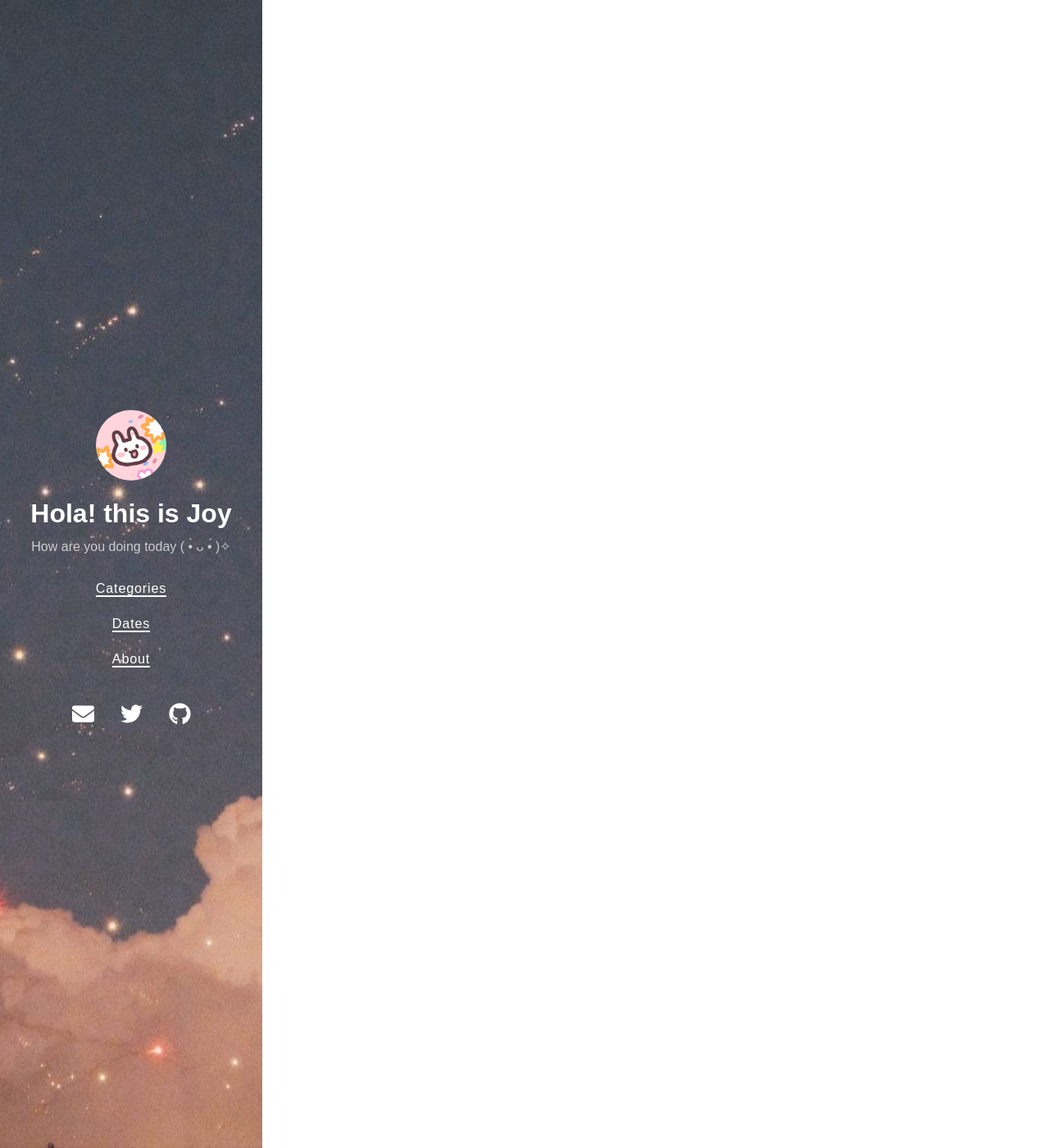
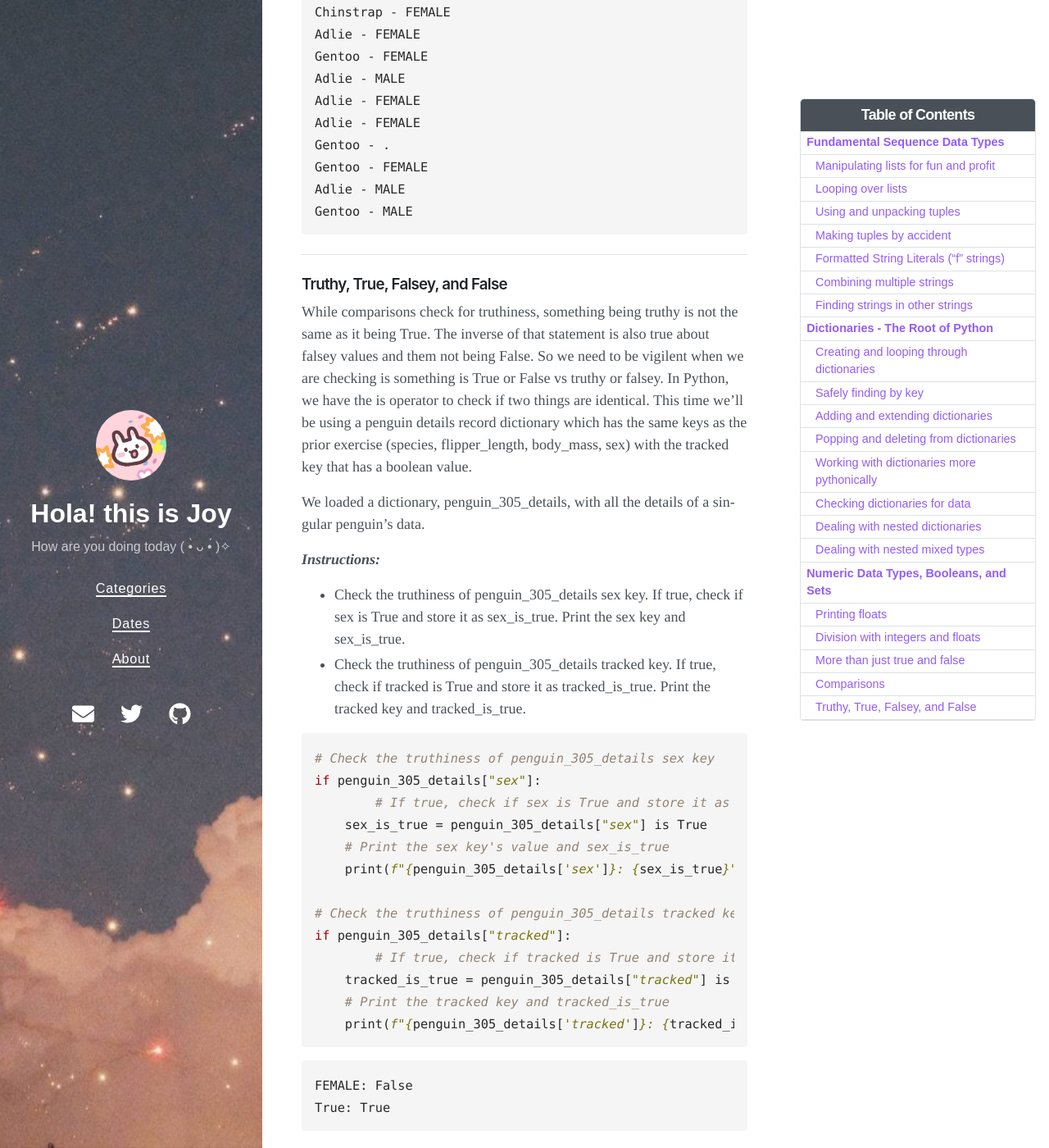
Before and after one commit to Joy3Luo/mathnotes, a Jekyll site: the page built from _posts/2023-11-27-DataCampDataTypes.md, in a window 1280 px wide and 1400 px high, scrolled down 20908 px. Shown: the whole window at 82% size. Built offline with Jekyll 4.4.1, drawn with Linux system fonts in a browser that asks for light colours; nearby versions of some CDN libraries; some of the changed text lies outside the part shown.

Commit message:
Update 2023-11-27-DataCampDataTypes.md

````diff
--- a/_posts/2023-11-27-DataCampDataTypes.md
+++ b/_posts/2023-11-27-DataCampDataTypes.md
@@ -522,3 +522,171 @@ Foraging
 ---
 ## Numeric Data Types, Booleans, and Sets
 ---
+### Printing floats
+
+Scientific notation is a powerful tool for representing numbers, but it can be confusing to handle when trying to print float values. However, we can use the f strings we learned about previously to make sure we get them printed properly every time by using a format specifier. For example, if we wanted to format a variable in an f string as a float, we can use the f format specifier, such as: print(f"{some_variable:f}"). It also takes an operation precision on the float format specifier, for example, print(f"{some_variable:.4f}") would print four decimal places of precision.
+
+**_Instructions:_**
+* Print float1, float2, and float3 notice where the jump to scientific notation occurs.
+* Print float2 and float3 using the default float format specifier, and notice what happened to float3.
+* Print float3 with the float format specifier and a precision of 7.
+
+```py
+# Print floats 1, 2, and 3
+print(float1)
+print(float2)
+print(float3)
+
+# Print floats 2 and 3 using the f string formatter
+print(f"{float2:f}")
+print(f"{float3:f}")
+
+# Print float 3 with a 7 f string precision
+print(f"{float3:0.7f}")
+```
+```
+0.0001
+1e-05
+1e-07
+0.000010
+0.000000
+0.0000001
+```
+---
+### Division with integers and floats
+
+Python supports two different division operators: / and //. In Python 3, / will consistently return a float result, and // is floor division and will consistently return an integer result. Floor division is the same as doing math.floor(numerator/divisor), which returns the highest integer less than or equal to the result of the division operation. You can learn more about math.floor in the Python Docs.
+
+**_Instructions:_**
+* Print the result of 2/1 and 1/2.
+* Print the floored division result of 2//1 and 1//2.
+* Print the type of 2/1 and 2//1.
+
+```py
+# Print the result of 2/1 and 1/2
+print(2/1)
+print(1/2)
+
+# Print the floored division result of 2//1 and 1//2
+print(2//1)
+print(1//2)
+
+# Print the type of 2/1 and 2//1
+print(type(2/1))
+print(type(2//1))
+```
+```
+2.0
+0.5
+2
+0
+<class 'float'>
+<class 'int'>
+```
+---
+### More than just true and false
+
+Python has two boolean values available for you to use: True and False. Most commonly these boolean values are used to indicate that something is on or off, yes or no, or similar states. Additionally, many python types return "truthy" or "falsey" values depending on their condition when evaluated using the bool() function.
+
+**_Instructions:_**
+* Create an empty list called my_list
+* Print the truthiness of my_list.
+* Append the string 'cookies' to my_list
+* Print the truthiness of my_list.
+
+```py
+# Create an empty list
+my_list = []
+
+# Check the truthiness of my_list
+print(bool(my_list))
+
+# Append the string 'cookies' to my_list
+my_list.append('cookies')
+
+# Check the truthiness of my_list
+print(bool(my_list))
+```
+```
+False
+True
+```
+---
+### Comparisons
+
+Booleans and their truthiness are most often used in comparisions, and we use comparisions without even thinking about their underlying data type. To perform a comparision, we can use a comparision operator. Python supports the following comparision operators:
+
+```
+== equal to
+!= not equal to
+> greater than
+< less than
+>= greater than or equal to
+<= less than or equal to
+```
+
+For this exercise, we'll be using a subset of the Palmer Archipelago (Antarctica) penguin data set, named penguins, as a list of dictionaries with the keys of species, flipper_length, body_mass and sex.
+
+**_Instructions:_**
+* Use a for loop to iterate over the penguins list.
+* Check the penguin entry for a body_mass of more than 3300 grams.
+* Print the species and sex of the penguin if true.
+
+```py
+# Use a for loop to iterate over the penguins list
+for penguin in penguins:
+  # Check the penguin entry for a body mass of more than 3300 grams
+  if penguin["body_mass"] > 3300 :
+  	# Print the species and sex of the penguin if true
+    print(f"{penguin['species']} - {penguin['sex']}")
+```
+```
+Adlie - FEMALE
+Gentoo - FEMALE
+Adlie - MALE
+Gentoo - FEMALE
+Gentoo - FEMALE
+Chinstrap - FEMALE
+Adlie - MALE
+Chinstrap - FEMALE
+Chinstrap - FEMALE
+Adlie - FEMALE
+Gentoo - FEMALE
+Adlie - MALE
+Adlie - FEMALE
+Adlie - FEMALE
+Gentoo - .
+Gentoo - FEMALE
+Adlie - MALE
+Gentoo - MALE
+```
+---
+### Truthy, True, Falsey, and False
+
+While comparisons check for truthiness, something being truthy is not the same as it being True. The inverse of that statement is also true about falsey values and them not being False. So we need to be vigilent when we are checking is something is True or False vs truthy or falsey. In Python, we have the is operator to check if two things are identical. This time we'll be using a penguin details record dictionary which has the same keys as the prior exercise (species, flipper_length, body_mass, sex) with the tracked key that has a boolean value.
+
+We loaded a dictionary, penguin_305_details, with all the details of a singular penguin's data.
+
+**_Instructions:_**
+* Check the truthiness of penguin_305_details sex key. If true, check if sex is True and store it as sex_is_true. Print the sex key and sex_is_true.
+* Check the truthiness of penguin_305_details tracked key. If true, check if tracked is True and store it as tracked_is_true. Print the tracked key and tracked_is_true.
+
+```py
+# Check the truthiness of penguin_305_details sex key
+if penguin_305_details["sex"]:
+	# If true, check if sex is True and store it as sex_is_true
+    sex_is_true = penguin_305_details["sex"] is True
+    # Print the sex key's value and sex_is_true
+    print(f"{penguin_305_details['sex']}: {sex_is_true}")
+
+# Check the truthiness of penguin_305_details tracked key
+if penguin_305_details["tracked"]:
+	# If true, check if tracked is True and store it as tracked_is_true
+    tracked_is_true = penguin_305_details["tracked"] is True
+    # Print the tracked key and tracked_is_true
+    print(f"{penguin_305_details['tracked']}: {tracked_is_true}")
+```
+```
+FEMALE: False
+True: True
+```
````
